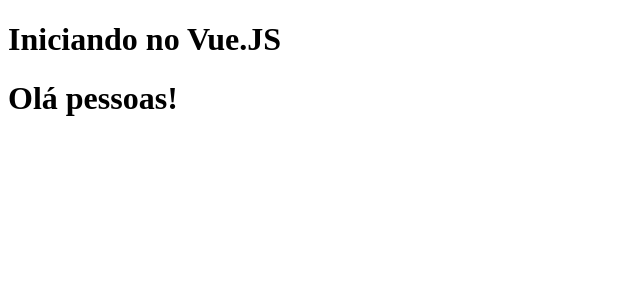
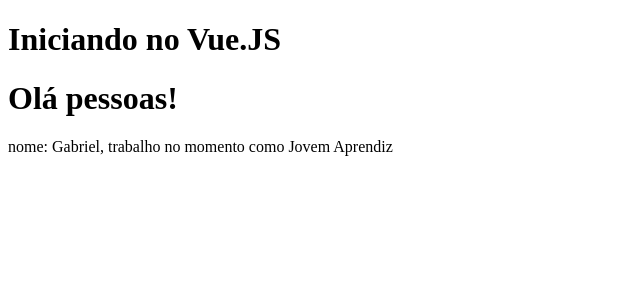
Before and after one commit to Dinos-s/VUE-curso, a Vue app: page / in a window 1280 px wide. Shown: the top 300 px of the page, without its empty margins (0-640 px from the left). Built offline with nearby package versions, Linux system fonts and the light colour scheme.

Commit message:
dados dinamicos

```diff
--- a/src/components/firstComponent.vue
+++ b/src/components/firstComponent.vue
@@ -1,9 +1,16 @@
 <template>
   <h1>Olá pessoas!</h1>
+  <p>nome: {{ nome }}, trabalho no momento como {{ trabalho }}</p>
 </template>
 
 <script>
 export default {
-  name: 'firstComponent'
+  name: 'firstComponent',
+  data(){
+    return {
+      nome: "Gabriel",
+      trabalho: "Jovem Aprendiz"
+    }
+  }
 }
 </script>
```
